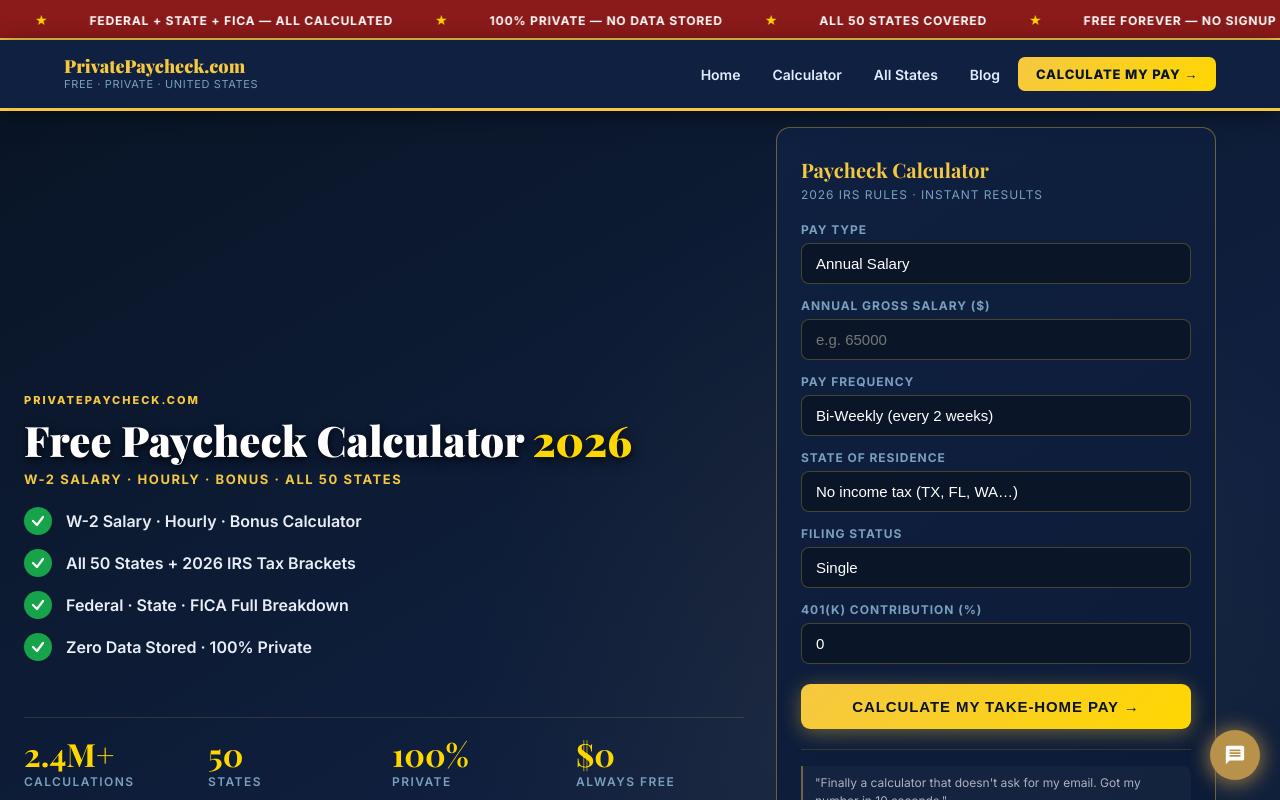
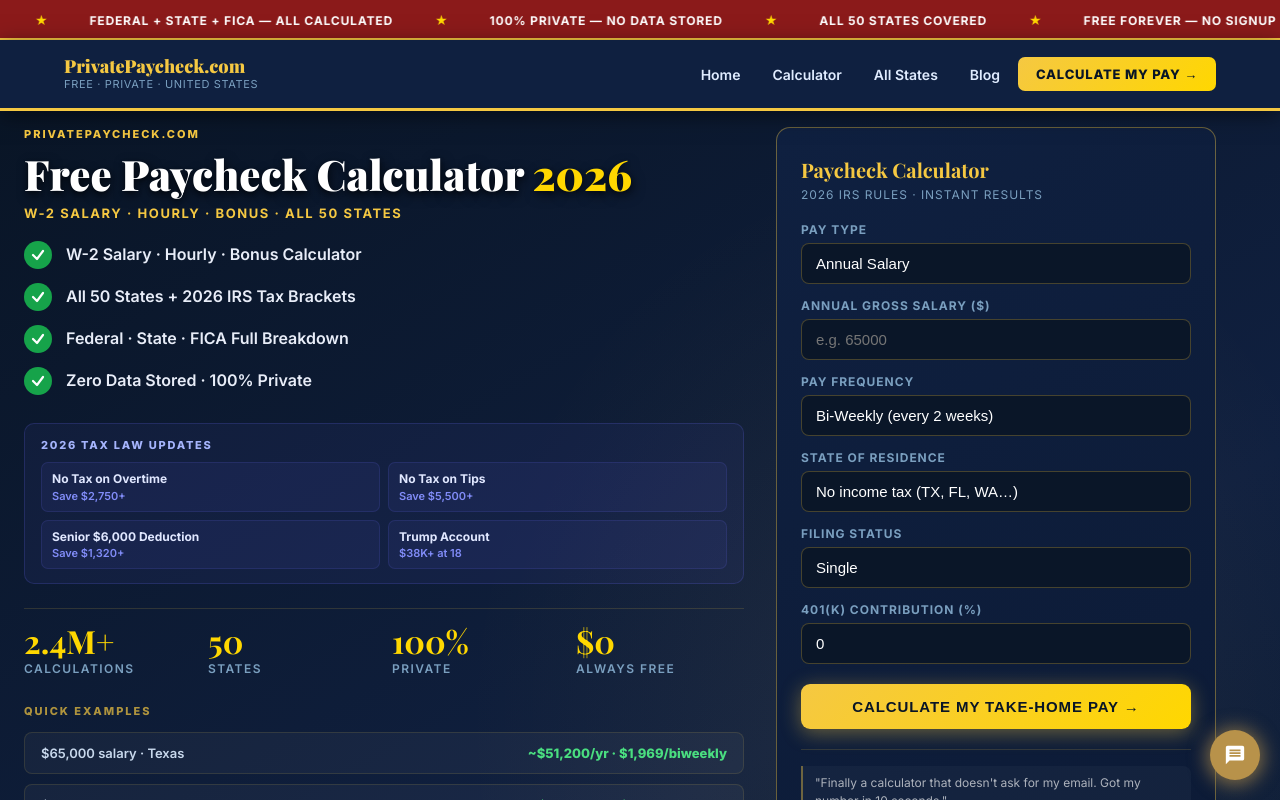
Before and after one commit to devqrcraft-ui/privatepaycheck, a Next.js app: page / in a window 1280 px wide. Shown: the top 800 px of the page. Built offline with nearby package versions, Linux system fonts and the light colour scheme.

Commit message:
fix: hero-copy flex-start, add 2026 tax law mini-grid, reduce gap

```diff
--- a/src/app/home-client.tsx
+++ b/src/app/home-client.tsx
@@ -65,7 +65,7 @@ const CSS = `
   .hero{background:linear-gradient(150deg,#091526 0%,#102040 55%,#0A1A30 100%);padding:16px 24px 24px;position:relative;overflow:hidden;}
   .hero::after{content:'';position:absolute;inset:0;background:radial-gradient(ellipse 55% 70% at 72% 50%,rgba(245,200,66,.07) 0%,transparent 65%);pointer-events:none;}
   .hero-inner{max-width:100%;width:100%;margin:0 auto;display:grid;grid-template-columns:1fr minmax(0,480px);gap:32px;align-items:stretch;position:relative;z-index:1;}
-  .hero-copy{display:flex;flex-direction:column;justify-content:center;}
+  .hero-copy{display:flex;flex-direction:column;justify-content:flex-start;}
   .hero-badge{display:inline-flex;align-items:center;gap:9px;background:rgba(245,200,66,.11);border:1px solid rgba(245,200,66,.40);color:#F5C842;font-size:12px;font-weight:700;letter-spacing:0.18em;text-transform:uppercase;padding:6px 14px;border-radius:4px;margin-bottom:12px;}
   .badge-dot{width:7px;height:7px;border-radius:50%;background:#4ADE80;animation:bdpulse 2s infinite;flex-shrink:0;}
   @keyframes bdpulse{0%,100%{opacity:1}50%{opacity:.3}}
@@ -139,7 +139,23 @@ export default function HomeClient() {
             ))}
           </div>
 
-          <div style={{display:'grid',gridTemplateColumns:'repeat(4,1fr)',gap:16,borderTop:'1px solid rgba(245,200,66,0.15)',paddingTop:20,marginTop:28}}>
+          <div style={{background:'rgba(99,102,241,0.07)',border:'1px solid rgba(99,102,241,0.2)',borderRadius:10,padding:'14px 16px',marginBottom:16}}>
+              <div style={{fontSize:11,fontWeight:800,color:'#a5b4fc',letterSpacing:'0.16em',textTransform:'uppercase',marginBottom:10}}>2026 Tax Law Updates</div>
+              <div style={{display:'grid',gridTemplateColumns:'1fr 1fr',gap:8}}>
+                {[
+                  ['No Tax on Overtime','/no-tax-on-overtime-deduction','Save $2,750+'],
+                  ['No Tax on Tips','/no-tax-on-tips-calculator','Save $5,500+'],
+                  ['Senior $6,000 Deduction','/senior-deduction-calculator','Save $1,320+'],
+                  ['Trump Account','/trump-account-calculator','$38K+ at 18'],
+                ].map(([label, href, save]) => (
+                  <a key={href} href={href} style={{display:'block',background:'rgba(99,102,241,0.08)',border:'1px solid rgba(99,102,241,0.15)',borderRadius:7,padding:'8px 10px',textDecoration:'none'}}>
+                    <div style={{fontSize:12,fontWeight:700,color:'#e0e7ff',lineHeight:1.3,marginBottom:2}}>{label}</div>
+                    <div style={{fontSize:11,color:'#818cf8',fontWeight:600}}>{save}</div>
+                  </a>
+                ))}
+              </div>
+            </div>
+            <div style={{display:'grid',gridTemplateColumns:'repeat(4,1fr)',gap:16,borderTop:'1px solid rgba(245,200,66,0.15)',paddingTop:16,marginTop:8}}>
             <div><div className="stat-n">2.4M+</div><div className="stat-l">Calculations</div></div>
             <div><div className="stat-n">50</div><div className="stat-l">States</div></div>
             <div><div className="stat-n">100%</div><div className="stat-l">Private</div></div>
```
